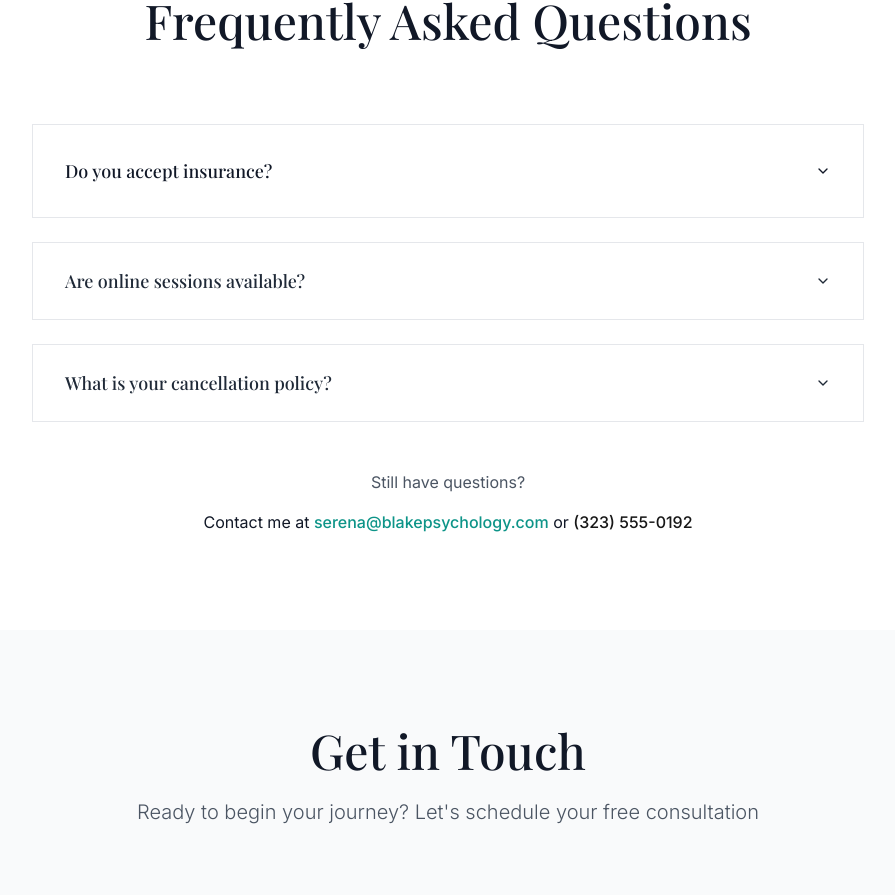
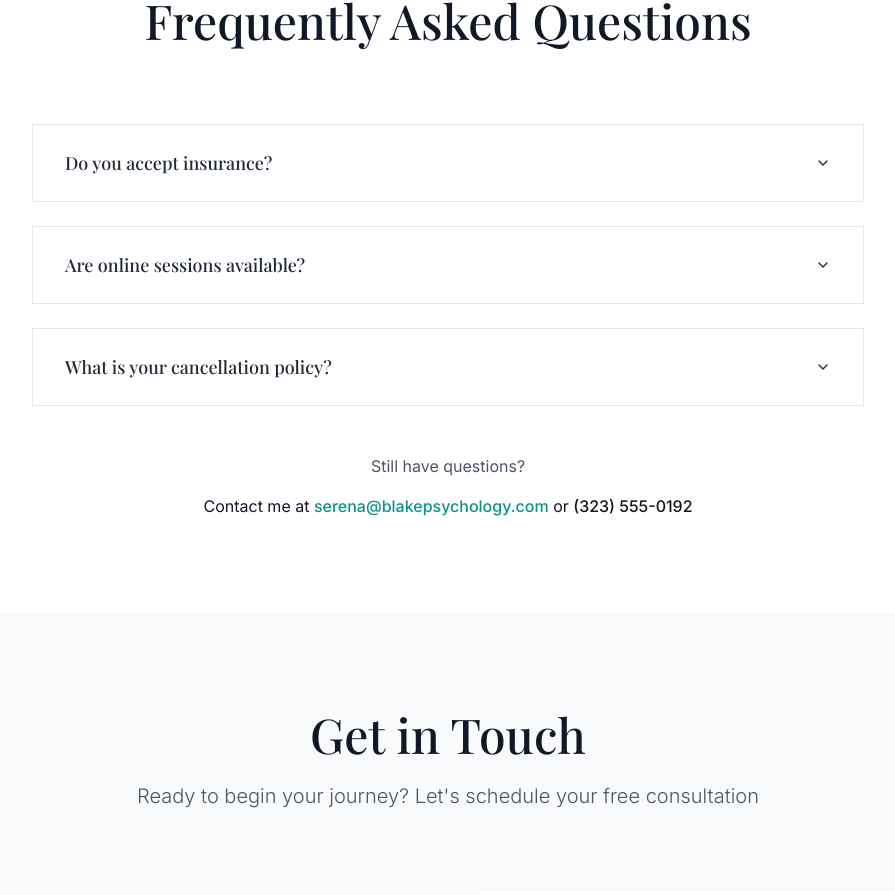
Before and after one commit to Jayrajsinh7254/DrSerenaBlake, a Next.js app: page / in a window 1280 px wide. Shown: the part 3068-3963 px from the top of the page, without its empty margins (192-1087 px from the left). Built offline with nearby package versions, Linux system fonts and the light colour scheme.

Commit message:
Update page.tsx

```diff
--- a/app/page.tsx
+++ b/app/page.tsx
@@ -428,7 +428,7 @@ Compassionate, evidence-based therapy in Los Angeles
           <div className="scroll-animate opacity-0 translate-y-8">
             <Accordion type="single" collapsible className="space-y-4 sm:space-y-6">
               <AccordionItem value="insurance" className="border border-gray-200 px-4 sm:px-8 py-2">
-                <AccordionTrigger className="text-left text-base sm:text-lg font-serif font-medium text-gray-900 hover:text-primary py-4 sm:py-6">
+                <AccordionTrigger className="text-left text-base sm:text-lg font-serif font-medium text-gray-800 hover:text-teal-600 transition-colors">
                   Do you accept insurance?
                 </AccordionTrigger>
                 <AccordionContent className="text-gray-600 pt-4 pb-6 leading-relaxed text-sm sm:text-base">
```
